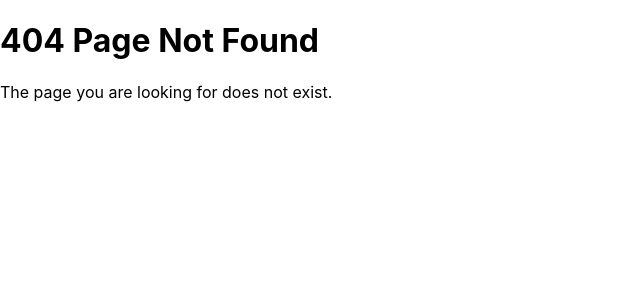
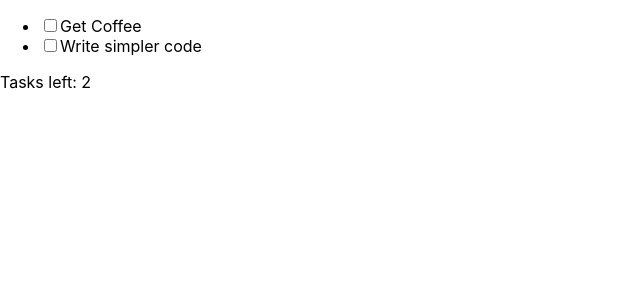
Before and after one commit to maoyln/mobx-leaning, a React (Create React App) app: page /todoListView in a window 1280 px wide. Before the commit this address had no page. Shown: the top 300 px of the page, without its empty margins (0-640 px from the left). Built offline with nearby package versions, Linux system fonts and the light colour scheme.

Commit message:
mobx学习初

```diff
--- a/src/App.tsx
+++ b/src/App.tsx
@@ -3,6 +3,7 @@ import { BrowserRouter as Router, Routes, Route } from 'react-router-dom';
 import HomePage from './pages/HomePage';
 import AboutPage from './pages/AboutPage';
 import NotFoundPage from './pages/NotFoundPage';
+import TodoListView from './pages/MobxState/TodoListView';
 
 const App: React.FC = () => {
   return (
@@ -11,6 +12,7 @@ const App: React.FC = () => {
         {/* 配置路由 */}
         <Route path="/" element={<HomePage />} />
         <Route path="/about" element={<AboutPage />} />
+        <Route path="/todoListView" element={<TodoListView />} />
         <Route path="*" element={<NotFoundPage />} /> {/* 404 路由 */}
       </Routes>
     </Router>
--- /dev/null
+++ b/src/pages/MobxState/TodoListView.tsx
@@ -0,0 +1,80 @@
+import React from "react";
+import { makeAutoObservable } from "mobx";
+import { observer } from "mobx-react";
+
+// 定义 Todo 类
+class Todo {
+  id: number;
+  title: string;
+  finished: boolean;
+
+  constructor(title: string) {
+    this.id = Math.random(); // 简单生成唯一 ID
+    this.title = title;
+    this.finished = false;
+    makeAutoObservable(this);
+  }
+
+  toggle() {
+    this.finished = !this.finished;
+  }
+}
+
+// 定义 TodoList 类
+class TodoList {
+  todos: Todo[];
+
+  constructor(todos: Todo[]) {
+    this.todos = todos;
+    makeAutoObservable(this);
+  }
+
+  get unfinishedTodoCount() {
+    return this.todos.filter(todo => !todo.finished).length;
+  }
+}
+
+// 定义组件的 Props 类型
+interface TodoViewProps {
+  todo: Todo;
+}
+
+interface TodoListViewProps {
+  todoList: TodoList;
+}
+
+// TodoView 组件
+const TodoView: React.FC<TodoViewProps> = observer(({ todo }) => (
+  <li>
+    <input
+      type="checkbox"
+      checked={todo.finished}
+      onChange={() => todo.toggle()} // 用 onChange 替代 onClick 更符合复选框语义
+    />
+    {todo.title}
+  </li>
+));
+
+// TodoListView 组件
+const TodoListView: React.FC<TodoListViewProps> = observer(({ todoList }) => (
+  <div>
+    <ul>
+      {todoList.todos.map(todo => (
+        <TodoView todo={todo} key={todo.id} />
+      ))}
+    </ul>
+    <p>Tasks left: {todoList.unfinishedTodoCount}</p>
+  </div>
+));
+
+// 封装为独立组件
+const TodoApp: React.FC = () => {
+  const store = new TodoList([
+    new Todo("Get Coffee"),
+    new Todo("Write simpler code"),
+  ]);
+
+  return <TodoListView todoList={store} />;
+};
+
+export default TodoApp;
--- a/tsconfig.json
+++ b/tsconfig.json
@@ -9,6 +9,7 @@
     "baseUrl": "./",
     "paths": {
       "*": ["node_modules/*", "src/*"]
-    }
+    },
+    "useDefineForClassFields": true
   }
 }
```
Also changed, not shown: package.json (+5 -4 lines), src/pages/MobxState/Todo.tsx (added, +24 -0 lines), src/pages/MobxState/TodoList.tsx (added, +18 -0 lines), .babelrc (added), 1 other file (tests, documents, lock files or other folders).
